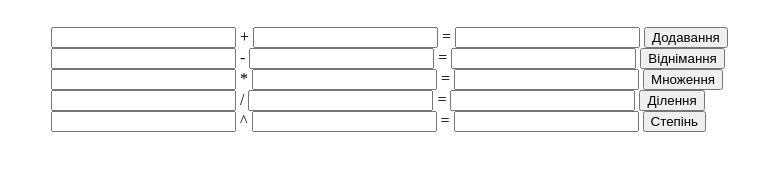
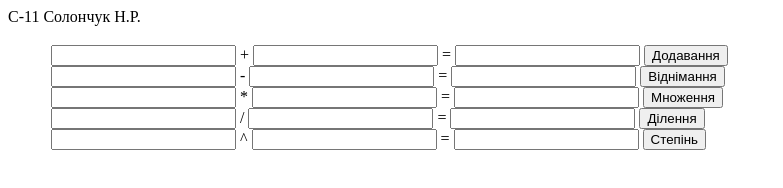
Before and after one commit to Solonchuk/Urban-dog, a plain HTML site: page Untitled-10.html in a window 1280 px wide. Shown: the whole page, without its empty margins (0-783 px from the left). Drawn offline with Linux system fonts and the light colour scheme.

Commit message:
Add files via upload

```diff
--- a/Untitled-10.html
+++ b/Untitled-10.html
@@ -1,5 +1,6 @@
 <!DOCTYPE html>
 <html>
+  С-11  Солончук Н.Р.
 <head>
    <title>пз</title>
    <style>
```
